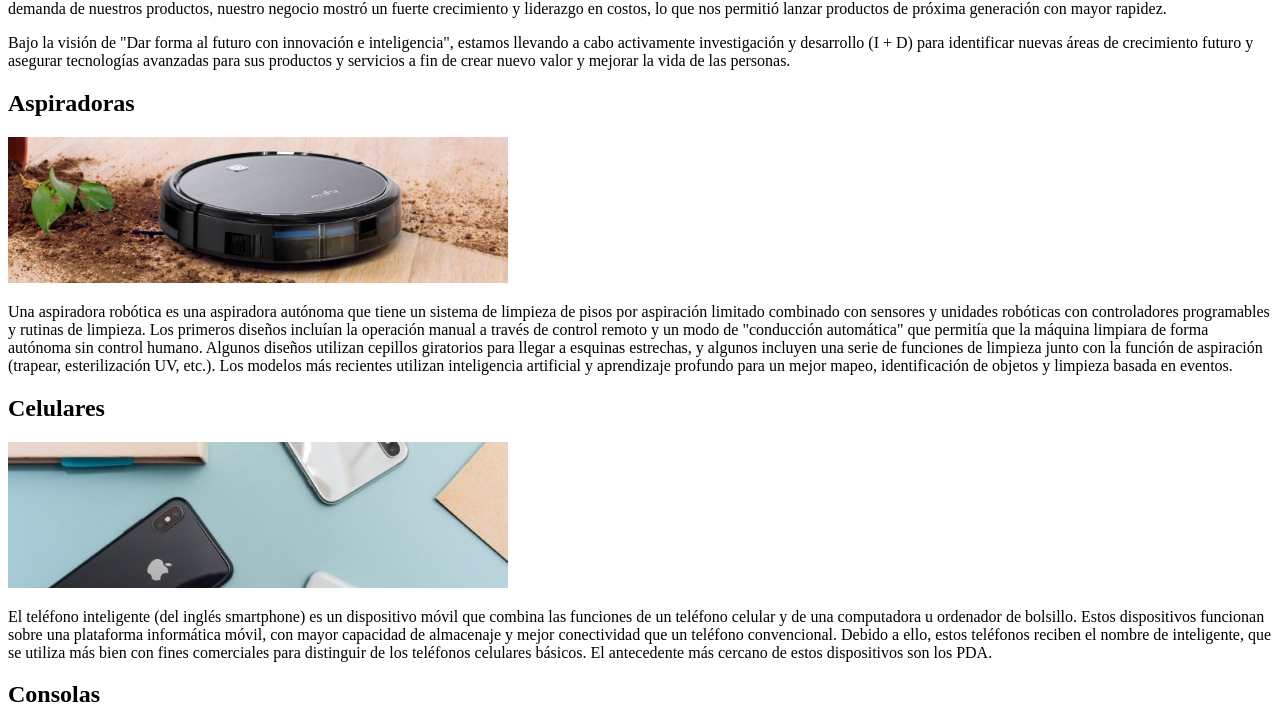
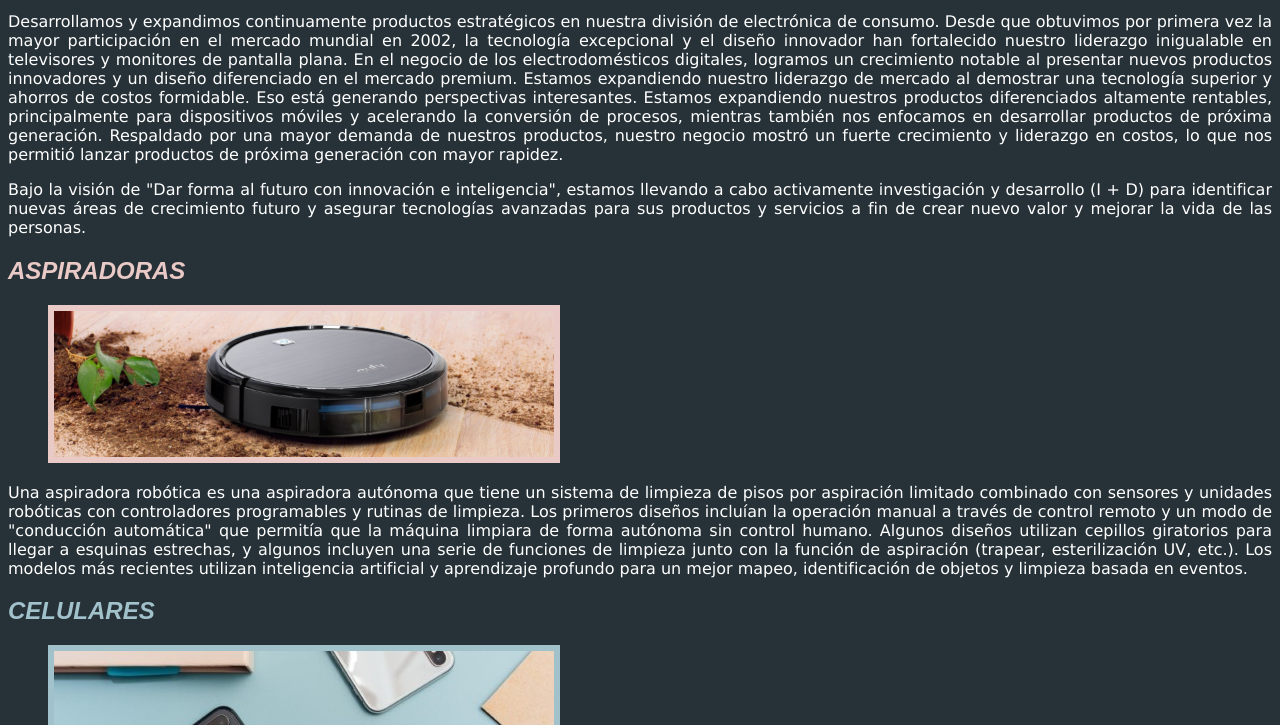
Before and after one commit to ignaciofallilone/Desafio6, a plain HTML site: page Desafio2/Pagina1.htm in a window 1280 px wide. Shown: the part 170-895 px from the top of the page. Drawn offline with Linux system fonts and the light colour scheme.

Commit message:
Update Pagina1.htm
correction

```diff
--- a/Desafio2/Pagina1.htm
+++ b/Desafio2/Pagina1.htm
@@ -5,7 +5,7 @@
     <meta charset="UTF-8">
     <meta name="viewport" content="width=device-width, initial-scale=1.0">
     <title>Productoss</title>
-    <link rel="stylesheet" href="/Desafio2/Estilos.css">
+    <link rel="stylesheet" href="../Desafio2/EstilosEj1y2.css">
 </head>
 
 <body class="body-pagina1">
```
